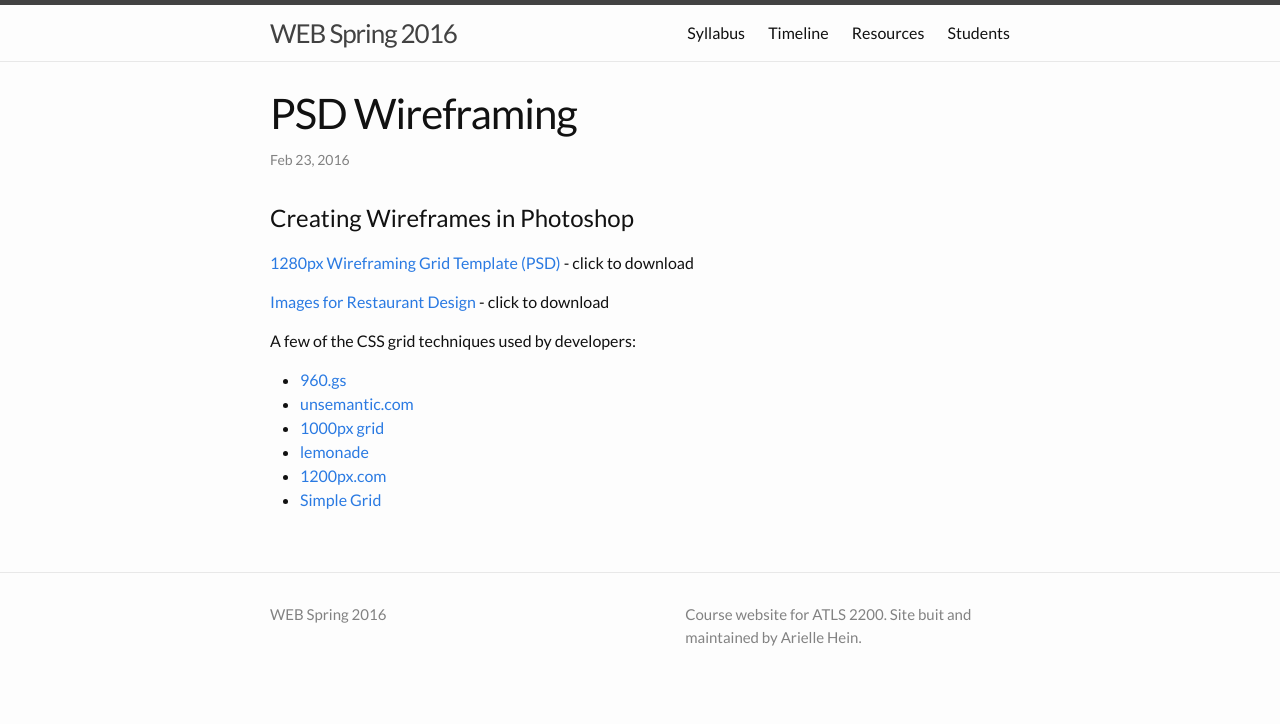
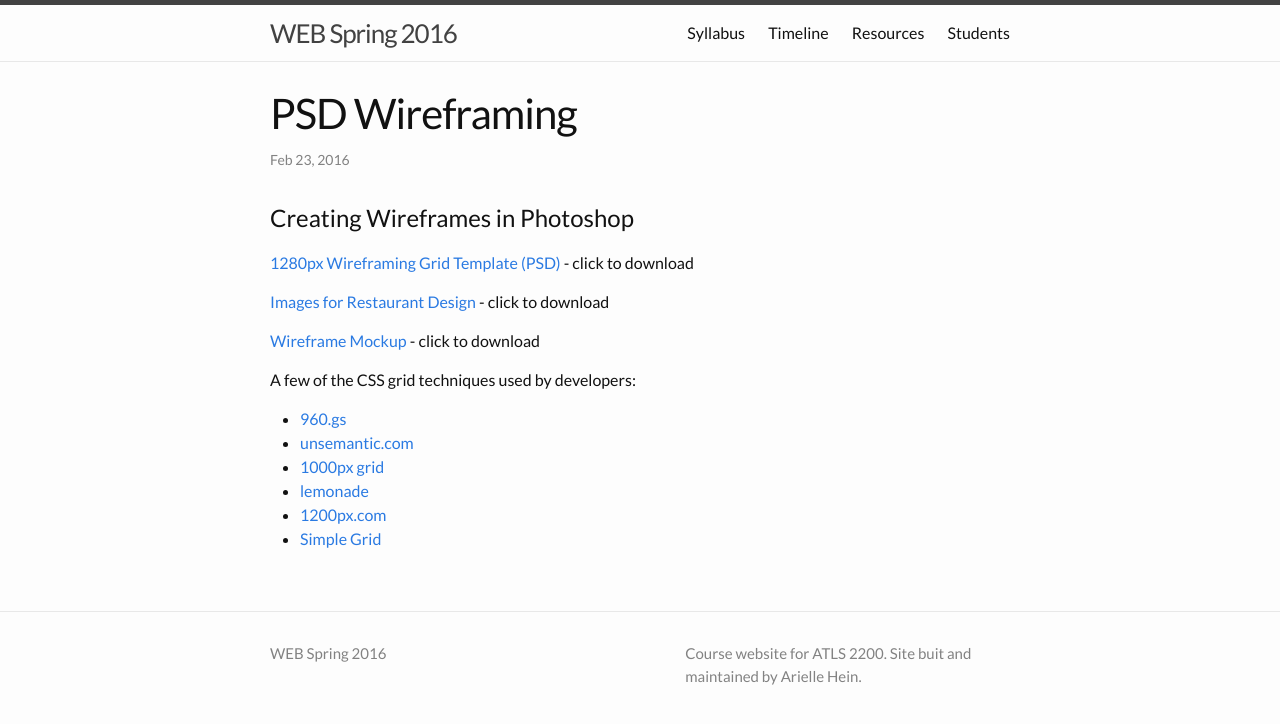
Before and after one commit to coloringchaos/web-spring-16, a Jekyll site: the page built from _posts/2016-02-23-psd-wireframing.md, in a window 1280 px wide. Shown: the top 724 px of the page. Built offline with Jekyll 4.4.1, drawn with Linux system fonts in a browser that asks for light colours.

Commit message:
adding wireframe mockup link

```diff
--- a/_posts/2016-02-23-psd-wireframing.md
+++ b/_posts/2016-02-23-psd-wireframing.md
@@ -12,6 +12,8 @@ permalink: psd-wireframing
 
 [Images for Restaurant Design](/web-spring-16/resources/assets.zip) - click to download
 
+[Wireframe Mockup](/web-spring-16/resources/wireframe-mockup.psd) - click to download
+
 A few of the CSS grid techniques used by developers:
 
 + [960.gs](http://960.gs/)
```
Also changed, not shown: 1 other file.
